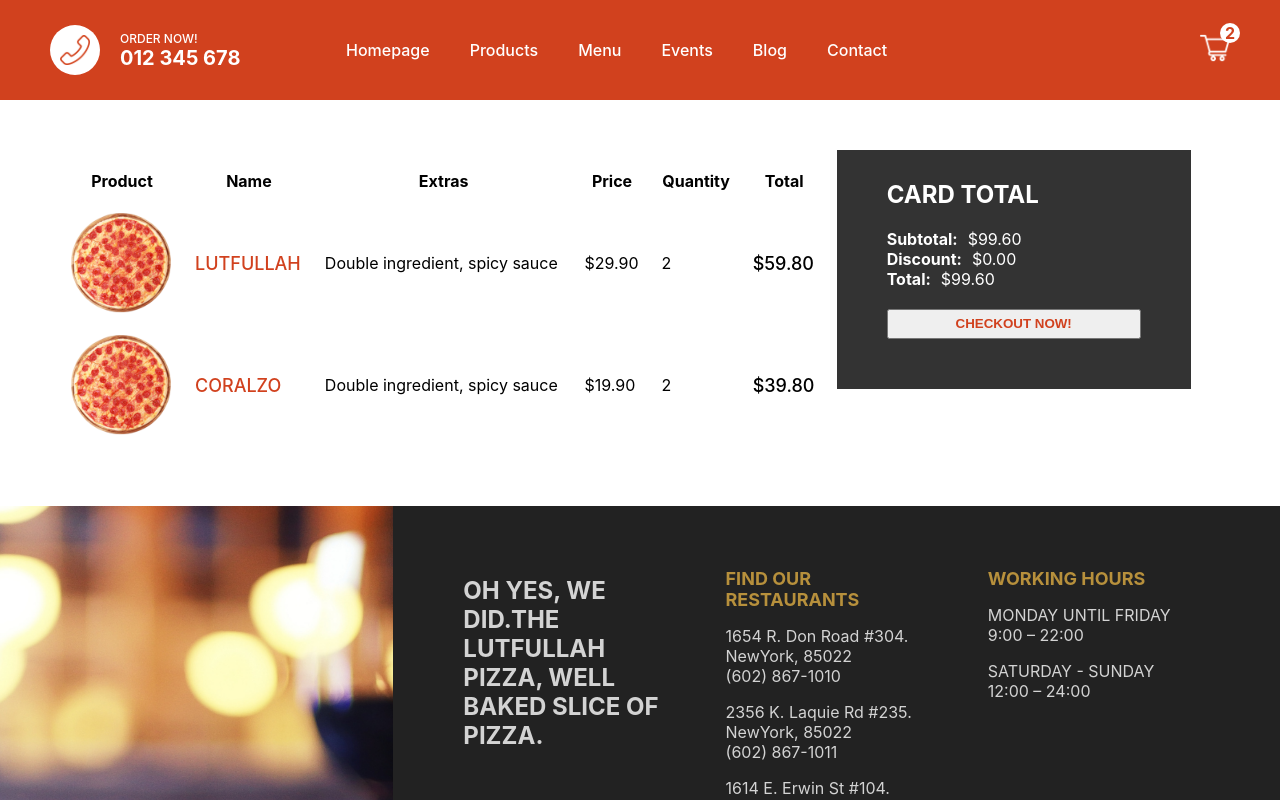
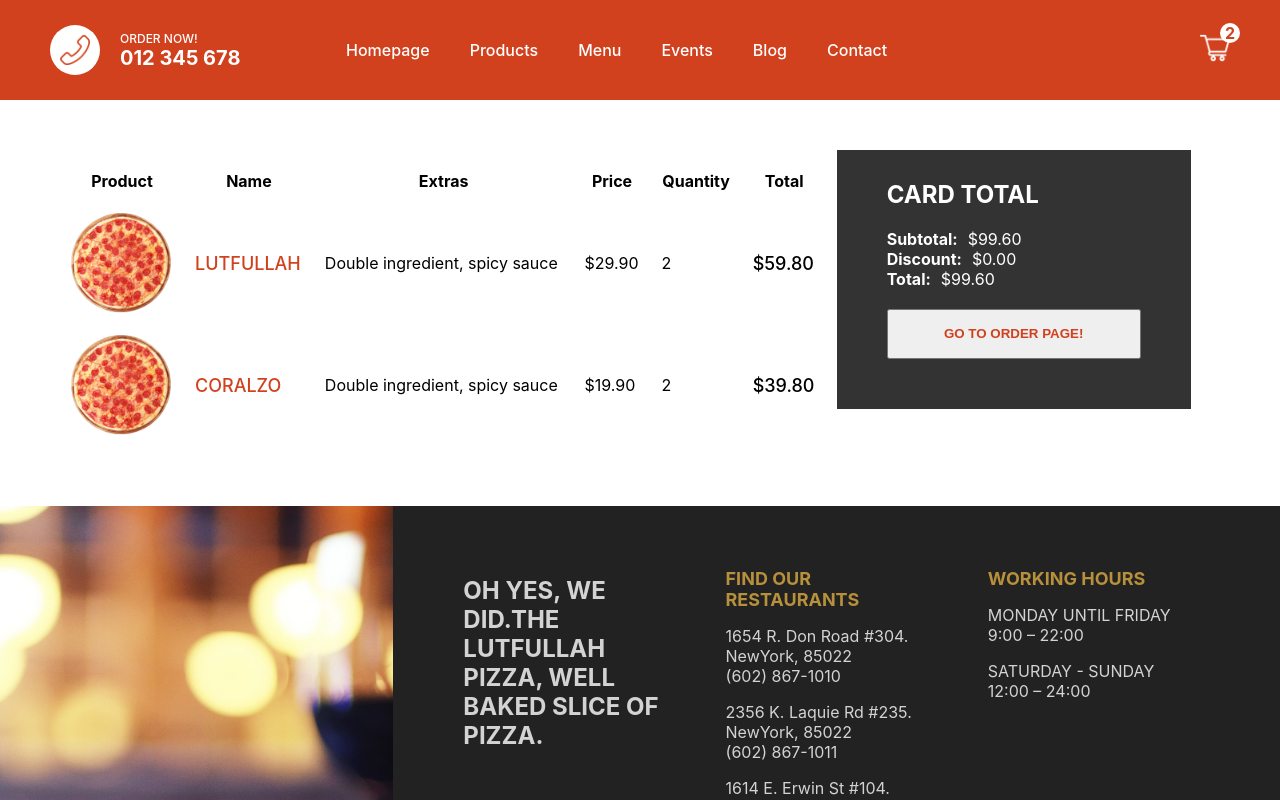
Before and after one commit to lutfullahcelenk/pizza-ordering-app, a Next.js app: page /Cart in a window 1280 px wide. Shown: the top 800 px of the page. Built offline with nearby package versions, Linux system fonts and the light colour scheme.

Commit message:
Links are added to buttons

```diff
--- a/components/Navbar.jsx
+++ b/components/Navbar.jsx
@@ -1,4 +1,5 @@
 import Image from "next/image";
+import Link from "next/link";
 import styles from "../styles/Navbar.module.css";
 
 const Navbar = () => {
@@ -15,7 +16,7 @@ const Navbar = () => {
       </div>
       <div className={styles.item}>
         <ul className={styles.list}>
-          <li className={styles.listItem}>Homepage</li>
+          <Link href="/"><li className={styles.listItem}>Homepage</li></Link>
           <li className={styles.listItem}>Products</li>
           <li className={styles.listItem}>Menu</li>
           <li className={styles.listItem}>Events</li>
@@ -24,10 +25,12 @@ const Navbar = () => {
         </ul>
       </div>
       <div className={styles.item}>
-        <div className={styles.cart}>
-          <Image src="/img/cart.png" alt="" width="30px" height="30px" />
-          <div className={styles.counter}>2</div>
-        </div>
+        <Link href="/cart">
+          <div className={styles.cart}>
+            <Image src="/img/cart.png" alt="" width="30px" height="30px" />
+            <div className={styles.counter}>2</div>
+          </div>
+        </Link>
       </div>
     </div>
   );
--- a/pages/Cart.jsx
+++ b/pages/Cart.jsx
@@ -1,5 +1,6 @@
 import styles from "../styles/Cart.module.css";
 import Image from "next/image";
+import Link from "next/link";
 
 const Cart = () => {
   return (
@@ -86,7 +87,10 @@ const Cart = () => {
           <div className={styles.totalText}>
             <b className={styles.totalTextTitle}>Total:</b>$99.60
           </div>
-          <button className={styles.button}>CHECKOUT NOW!</button>
+
+          <button className={styles.button}>
+            <Link href="/orders/1">GO TO ORDER PAGE!</Link>
+          </button>
         </div>
       </div>
     </div>
--- a/pages/orders/[id].jsx
+++ b/pages/orders/[id].jsx
@@ -1,5 +1,6 @@
 import styles from "../../styles/Order.module.css";
 import Image from "next/image";
+import Link from "next/link";
 
 const Order = () => {
   const status = 0;
@@ -106,6 +107,9 @@ const Order = () => {
           <button disabled className={styles.button}>
             PAID
           </button>
+          <button disabled className={styles.button}>
+            <Link href="/">GO TO MAINPAGE</Link>
+          </button>
         </div>
       </div>
     </div>
--- a/styles/Cart.module.css
+++ b/styles/Cart.module.css
@@ -50,7 +50,7 @@
 }
 
 .button {
-  height: 30px;
+  height: 50px;
   color: #d1411e;
   font-weight: bold;
   cursor: pointer;
--- a/styles/Navbar.module.css
+++ b/styles/Navbar.module.css
@@ -14,6 +14,7 @@
     flex: 1;
     display: flex;
     align-items: center;
+    cursor: pointer;
   }
 
   .item:nth-child(2) {
```
